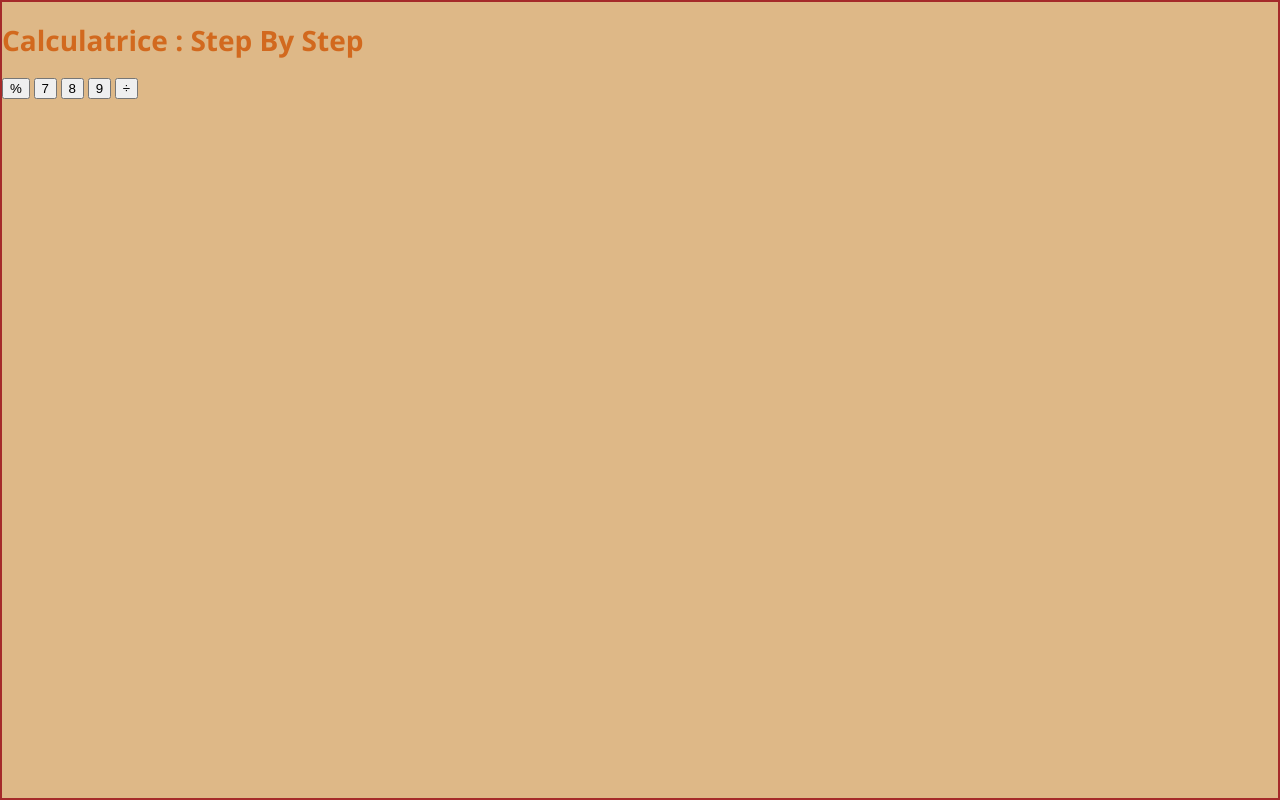
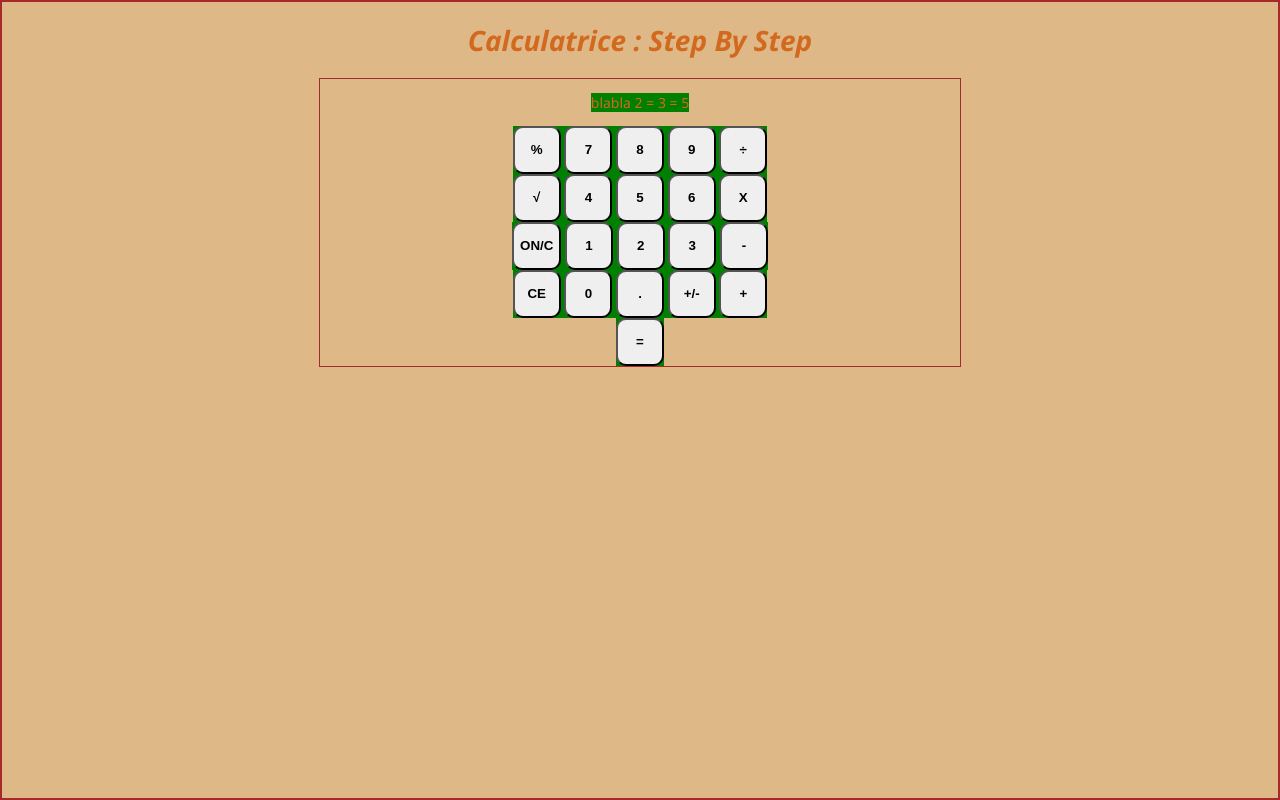
Before and after one commit to krauseangelique/sirius_calculatrice_step_by, a plain HTML site: page index.html in a window 1280 px wide. Drawn offline with Linux system fonts and the light colour scheme.

Commit message:
set-up the structure of the calculatrice with HTML and first CSS try

```diff
--- a/css/style.css
+++ b/css/style.css
@@ -2,14 +2,39 @@ body{
     box-sizing: border-box;
     margin: 0;
     height: 100vh;
+    width: 100vw;
     background-color: burlywood;
     border: 2px solid brown;
     font-family:'Segoe UI', Tahoma, Geneva, Verdana, sans-serif;
     font-size: 14px;
     color: chocolate;
+    display: flex;
+    flex-direction: column;
+    align-items: center;;
 }
+
 h1{
-    font-style: uppercase;
+    font-style: italic;
+    text-align: center;
+}
 
+main{
+    display: flex;
+    flex-direction: column;
+
+    justify-content: center;
+    border: 1px solid brown;
+    width: 40rem;
+    align-items: center;
+}
+p , div.column {
+    background-color :green;
+    max-width: 20rem;
 
 }
+input{
+    min-height: 3rem;
+    min-width: 3rem;
+    font-weight: 700;
+    border-radius: 10px;
+}
--- a/index.html
+++ b/index.html
@@ -10,15 +10,45 @@
     <header>
         <h1>Calculatrice : Step By Step</h1>
     </header>
-    <main>
-        <div id="calculator">
+    <main id="calculator">
+
+            <p id="screen">blabla 2 = 3 = 5</p>
+            <div class="column">
             <input type="button" id="text" value="%">
             <input type="button" id="text" value="7">
             <input type="button" id="text" value="8">
             <input type="button" id="text" value="9">
             <input type="button" id="text" value="÷">
+            </div>
+            <div class="column">
+                <input type="button" id="text" value="√">
+                <input type="button" id="text" value="4">
+                <input type="button" id="text" value="5">
+                <input type="button" id="text" value="6">
+                <input type="button" id="text" value="X">
+            </div>
+            <div class="column">
+                <input type="button" id="text" value="ON/C">
+                <input type="button" id="text" value="1">
+                <input type="button" id="text" value="2">
+                <input type="button" id="text" value="3">
+                <input type="button" id="text" value="-">
+            </div>
+            <div class="column">
+                <input type="button" id="text" value="CE">
+                <input type="button" id="text" value="0">
+                <input type="button" id="text" value=".">
+                <input type="button" id="text" value="+/-">
+                <input type="button" id="text" value="+">
+            </div>
+            <div class="column">
+                <input type="button" value="=">
+            </div>
 
-        </div>
+
+
+
+
 
     </main>
 
```
